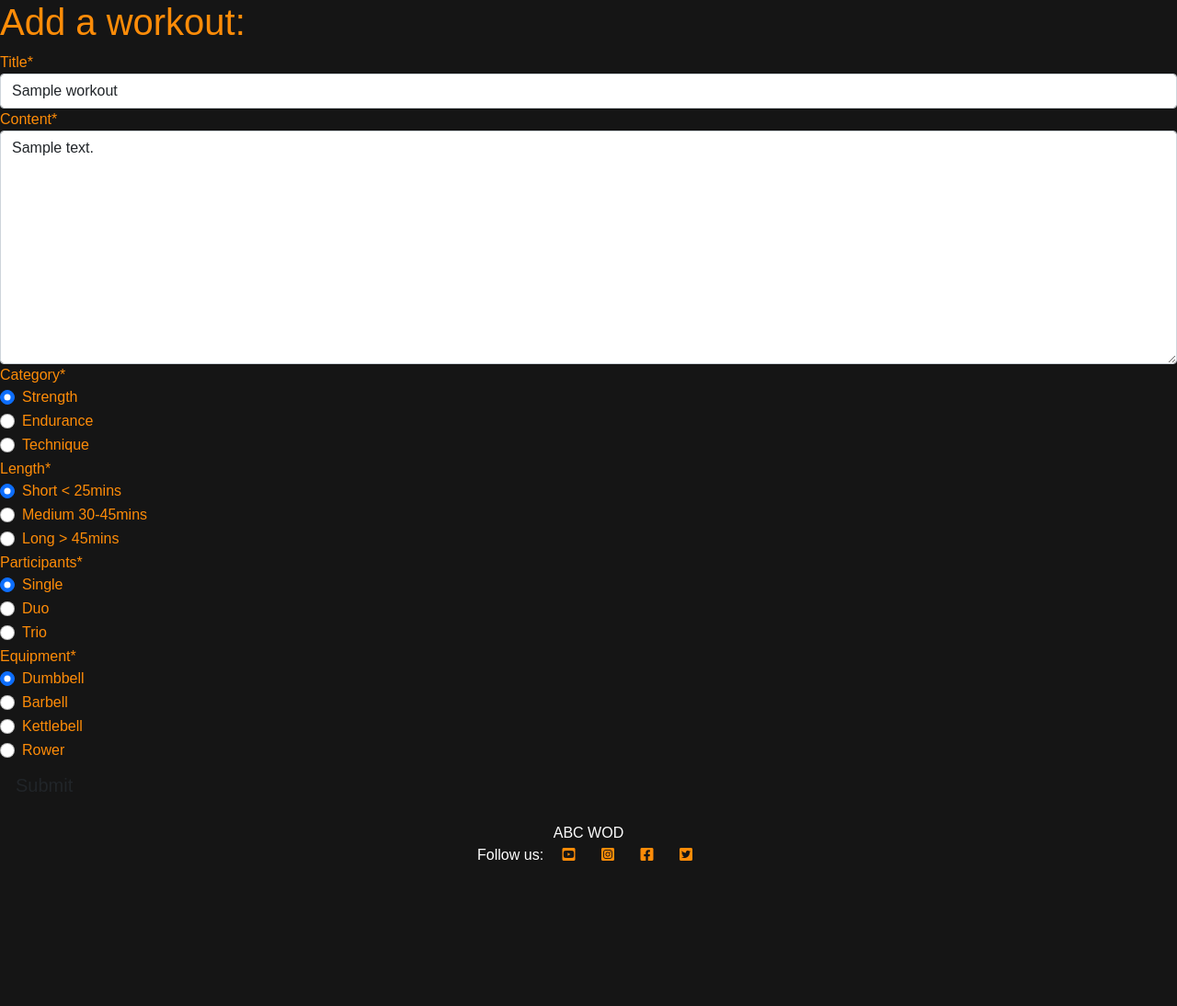
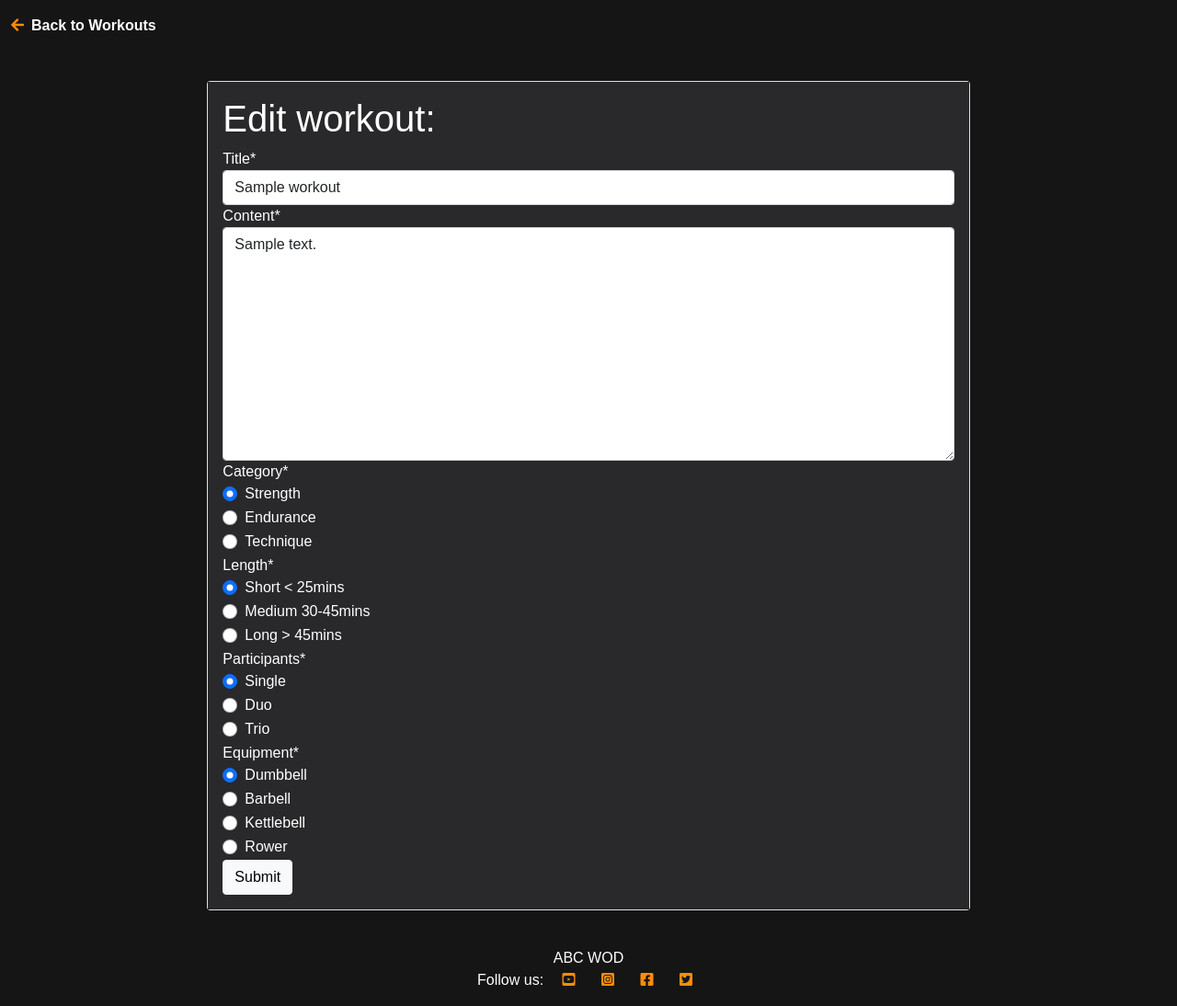
Before and after one commit to CeciliaSwe/portfolio-4th, a Django app: page /edit_item/1/ in a window 1280 px wide. Shown: the part 61-1155 px from the top of the page at 92% size. Before the commit the page ends 997 px from the top, so only its background shows below. Run offline with Django 3.2, Linux system fonts and the light colour scheme; tables that the repository leaves empty hold one stand-in row (values such as "Sample post"); some libraries are stand-ins or nearby versions.

Commit message:
Update styling to edit item

```diff
--- a/static/css/style.css
+++ b/static/css/style.css
@@ -70,13 +70,8 @@ i {
     color: #4A4A4F;
 }
 
-.red-o {
-    color: #E84610;
-}
 
-.thin {
-    font-weight: 300;
-}
+
 
 .card-body {
     margin-top: 7rem;
@@ -95,21 +90,12 @@ i {
     background-color: transparent;
 }
 
-.page-link {
-    color: red;
-    margin: 4px;
-    text-transform: uppercase;
-}
 
-#back {
+.back {
     margin-top: 10px;
-    border: 1px solid yellow;
+
 }
 
 #id_content_iframe {
-    max-width: 80%;
+    max-width: 95%;
 }
-
-#deleteModal {
-    color: red;
-}
--- a/templates/edit_item.html
+++ b/templates/edit_item.html
@@ -4,13 +4,33 @@
 {% load crispy_forms_tags %}
 
 
-<h1>Add a workout:</h1>
-<div>
-    <form action="#" method="POST">
-        {% csrf_token%}
-        {{ workout_form | crispy }}
-        <button type="submit" class="btn btn-signup btn-lg">Submit</button>
-    </form>
+<div class="container-fluid">
+    <div class="row">
+        <div class="col-md-2 mt-3">
+            <div class="back"><a href="{% url 'home' %}">
+                <i class="fas fa-arrow-left"></i>Back to Workouts</a></div>
+        </div>
+    </div>
+    <div class="row">
+        <div class="col-12 mt-5 left">
+            <div class="row">
+                <div class="col-md-10 offset-md-1 col-lg-8 offset-lg-2 card-outer">
+                    <div class="card mb-4">
+                        <div class="card-body workout-card">
+                            <h1>Edit workout:</h1>
+                            <div>
+                                <form action="#" method="POST">
+                                    {% csrf_token%}
+                                    {{ workout_form | crispy }}
+                                    <button type="submit" class="btn btn-light">Submit</button>
+                                </form>
+                            </div>
+                        </div>
+                    </div>
+                </div>
+            </div>
+        </div>
+    </div>
 </div>
 
 {%endblock%}
--- a/templates/index.html
+++ b/templates/index.html
@@ -44,7 +44,7 @@
         {% if user.is_authenticated %}
         <div class="row">
             <div class="col-md-2 mt-3">
-                <div id="back"><a href="{% url 'add_item' %}">
+                <div class="back"><a href="{% url 'add_item' %}">
                     Add Workout </a><i class="fas fa-plus"></i>
                 </div>
             </div>
```
Also changed, not shown: templates/add_item.html (+1 -20 lines).
